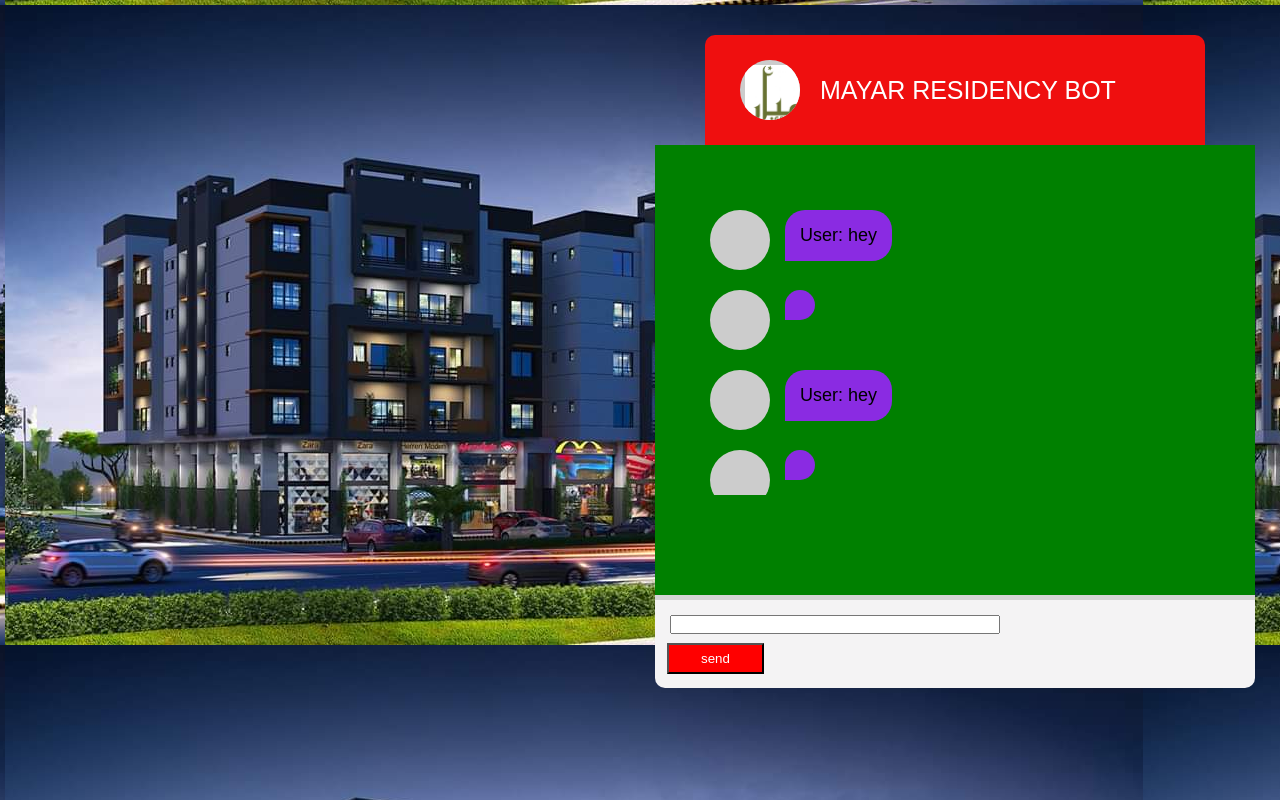
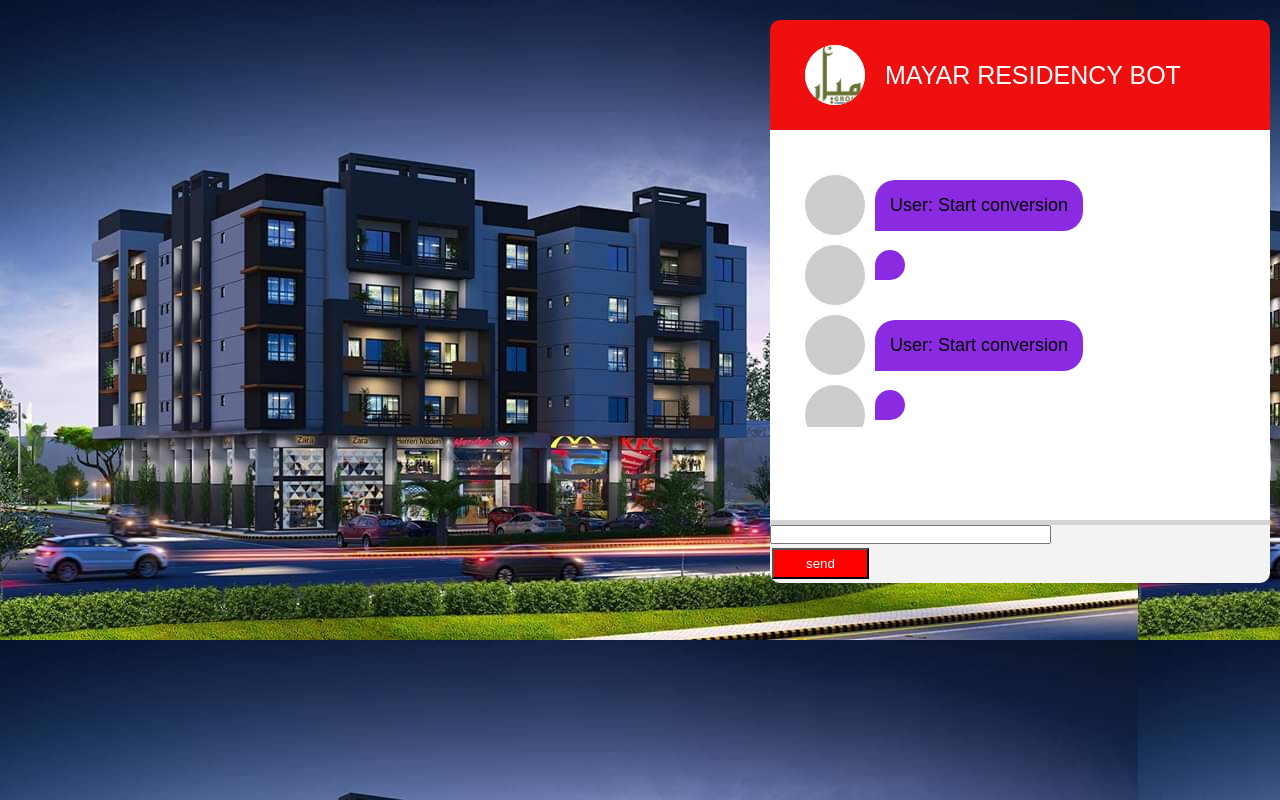
Before and after one commit to Hamzaaasif/Django-Dialogflow-ChatBot, a Django app: page / in a window 1280 px wide. Run offline with Django 3.2, Linux system fonts and the light colour scheme; data that the repository does not hold is empty.

Commit message:
final commit

```diff
--- a/Bot/static/style.css
+++ b/Bot/static/style.css
@@ -1,6 +1,6 @@
 * {
 
-    margin: 5px;
+    margin: 0;
     padding: 0;
     font-family: sans-serif;
     box-sizing: border-box;
@@ -12,10 +12,10 @@
 
 .chatbox {
 
-    width: 600px;
-    min-width: 500px;
-    height: 450px;
-    background: green;
+    width: 500px;
+    min-width: 390px;
+    height: 390px;
+    background: white;
     padding: 25px;
     margin: 0px auto 0px auto;
     box-shadow: 0 3px #ccc;
@@ -26,8 +26,8 @@
 }
 
 .chatlogs {
-    padding: 5px;
-    width: 80%;
+    padding: 10px;
+    width: 100%;
     height: 80%;
     overflow-x: hidden;
     overflow-y: scroll;
@@ -39,7 +39,7 @@
 }
 
 .chatlogs::-webkit-scrollbar-thumb{
-    border-radius: 10px;
+    border-radius: 5px;
     background: rgba(0, 0, 0, .1);
 }
 
@@ -121,7 +121,7 @@
 
     margin: 0px auto 0px auto;
     display: flex;
-    width: 600px;
+    width: 500px;
     min-width: 390px;
     align-items: flex-start;
     overflow: auto;
@@ -134,7 +134,7 @@
 
 #inputDiv {
     width: 75%;
-    margin-right: 40px;
+    margin-right: 15px;
 
 }
 
@@ -143,11 +143,11 @@
     padding: 5px 5px 5px 15px;
     background: #fbfbfb;
     width: 100%;
-    min-height: 7px;
-    border: 1px solid lightblue;
+    min-height: 5px;
+    border: 2px solid lightblue;
     border-radius: 20px;
     resize: none;
-    font-size: 16px;
+    font-size: 18px;
     color: #000;
     margin: 15px 0px 15px 10px;
     display:block;
@@ -211,11 +211,3 @@
     width: inherit;
 
 }
-
-/* .chatUser{
-    background-color: green;
-}
-
-.chatBott{
-    background: red;
-} */
--- a/Bot/views.py
+++ b/Bot/views.py
@@ -2,10 +2,8 @@
 import requests
 
 SaveChat=[]
-botchat=[]
-
 def home(request):
-  userpost = 'hey'
+  userpost = 'Start conversion'
   if request.method == "POST":
     userpost =request.POST['myvalue']
   print(userpost)
@@ -14,11 +12,7 @@
     'Authorization': 'Bearer 9c374562864a43939a83047fa43da137',
   }
   r =requests.get(myurl, headers=Headers)
-  print("The response", r.json()['result']['fulfillment']['speech'])
   SaveChat.append("User: "+userpost)
   SaveChat.append("Bot: "+r.json()['result']['fulfillment']['speech'])
   UserChat={'Chat1': SaveChat}
-  #BOTChat={'Bot':UserChat }
-
-  # rendering the template in templates folder
   return render(request, "app.html",UserChat )
```
Also changed, not shown: Bot/templates/app.html (+0 -9 lines).
